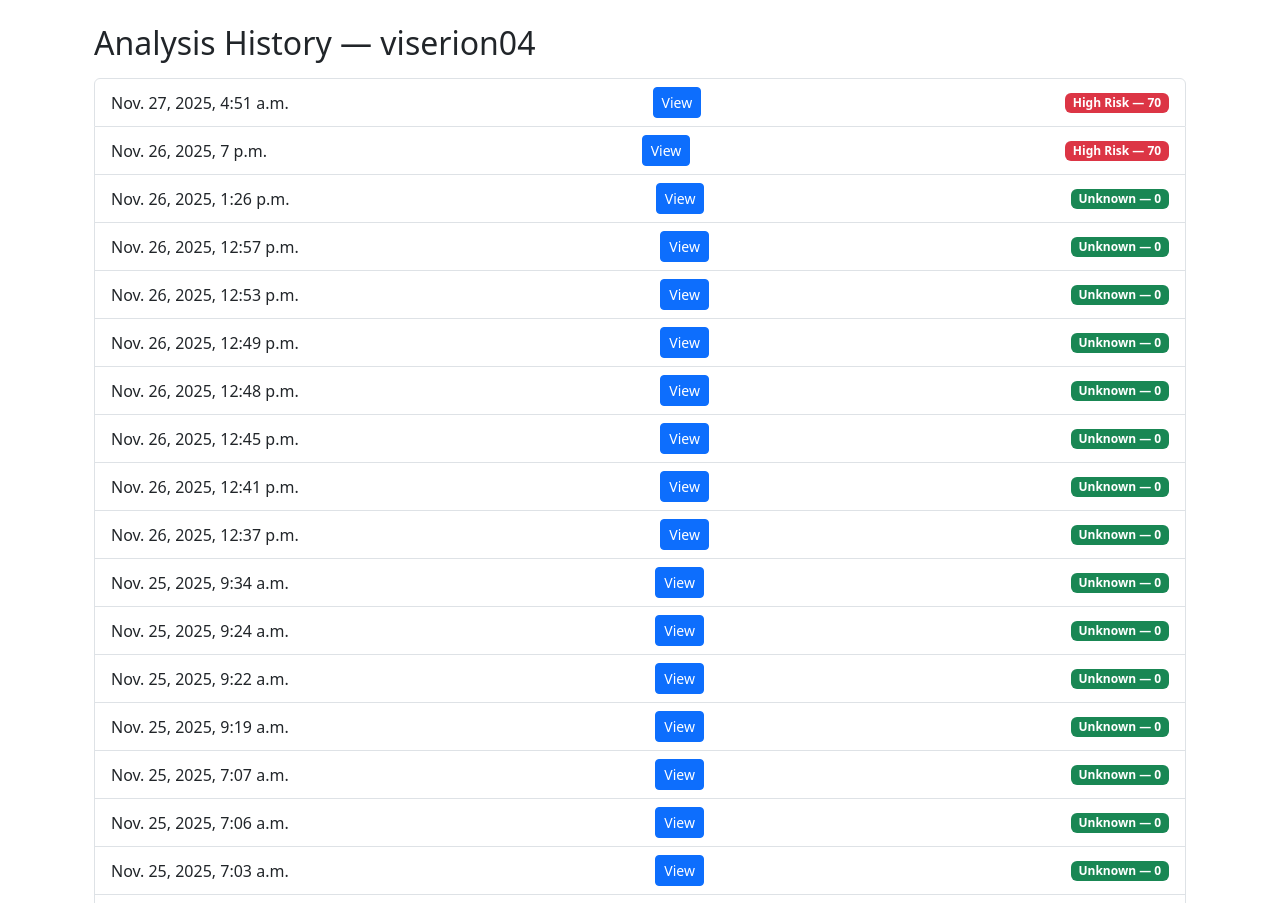
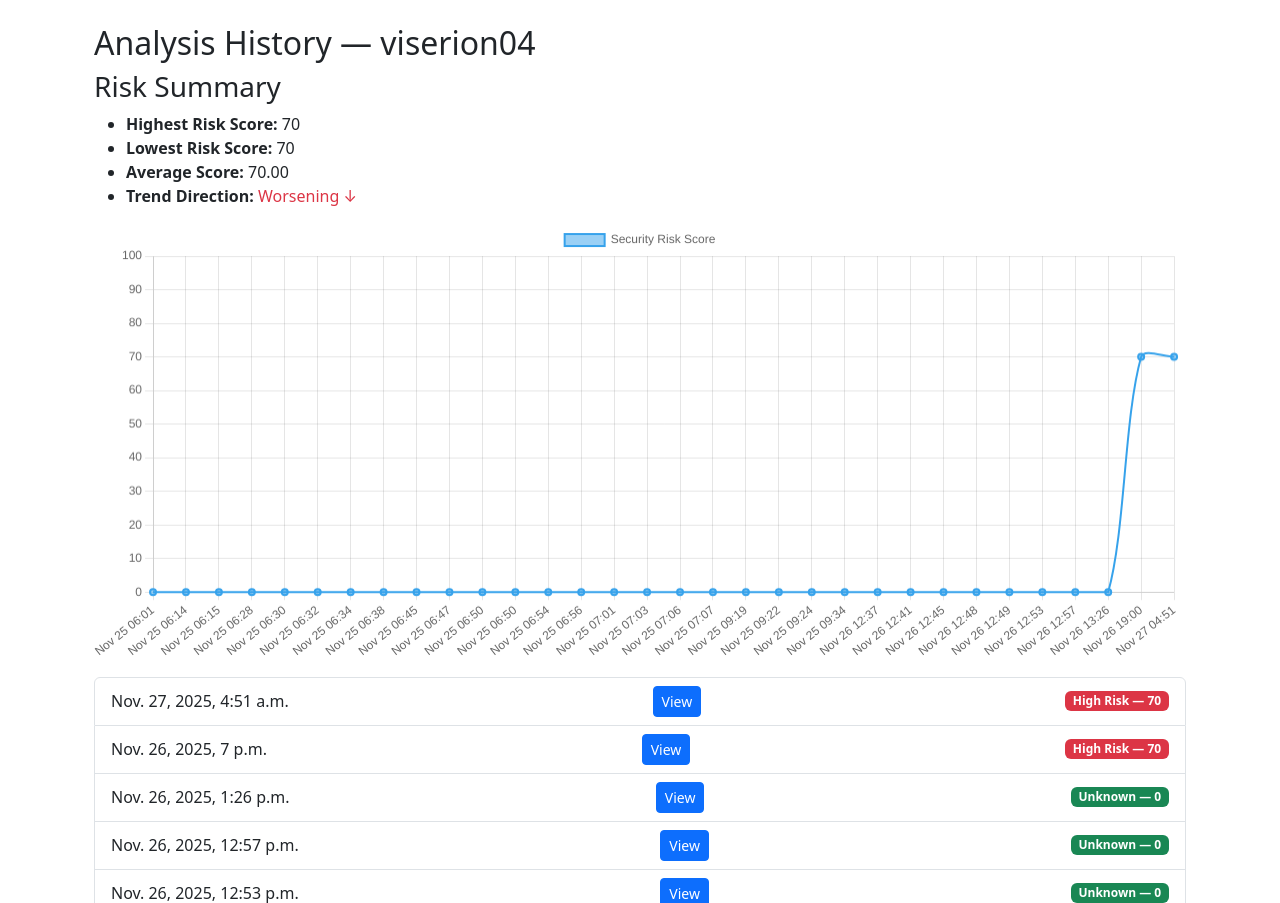
Before and after one commit to Donaljojo/PlaniX, a Django app: page /project/1/analysis/history/ in a window 1280 px wide. Shown: the part 50-953 px from the top of the page. Run offline with Django 5.2, Linux system fonts and the light colour scheme; a user stored in the database is signed in; data comes from the database, SQL or seed files in the repository; both versions use the stored data as it was after the commit.

```diff
--- a/core/templates/core/analysis_history.html
+++ b/core/templates/core/analysis_history.html
@@ -3,6 +3,22 @@
 {% block content %}
 <div class="container mt-4">
     <h2>Analysis History — {{ project.name }}</h2>
+
+    <h3>Risk Summary</h3>
+<ul>
+    <li><strong>Highest Risk Score:</strong> {{ trend.highest }}</li>
+    <li><strong>Lowest Risk Score:</strong> {{ trend.lowest }}</li>
+    <li><strong>Average Score:</strong> {{ trend.average|floatformat:2 }}</li>
+    <li>
+        <strong>Trend Direction:</strong>
+        {% if trend.improving %}
+            <span class="text-success">Improving ↑</span>
+        {% else %}
+            <span class="text-danger">Worsening ↓</span>
+        {% endif %}
+    </li>
+</ul>
+<canvas id="riskChart" height="120"></canvas>
 
     {% if analyses %}
         <ul class="list-group mt-3">
@@ -35,4 +51,44 @@
 
     <a href="{% url 'dashboard' %}" class="btn btn-secondary mt-3">Back</a>
 </div>
+
+<script src="https://cdn.jsdelivr.net/npm/chart.js"></script>
+<script>
+document.addEventListener("DOMContentLoaded", function () {
+
+    const labels = [
+        {% for a in analyses reversed %}
+            "{{ a.created_at|date:'M d H:i' }}",
+        {% endfor %}
+    ];
+
+    const scores = [
+        {% for a in analyses reversed %}
+            {{ a.security_score }},
+        {% endfor %}
+    ];
+
+    const ctx = document.getElementById('riskChart');
+
+    new Chart(ctx, {
+        type: 'line',
+        data: {
+            labels: labels,
+            datasets: [{
+                label: 'Security Risk Score',
+                data: scores,
+                borderWidth: 2,
+                tension: 0.3
+            }]
+        },
+        options: {
+            scales: {
+                y: { beginAtZero: true, max: 100 }
+            }
+        }
+    });
+});
+</script>
+
+
 {% endblock %}
--- a/core/views/analysis_views.py
+++ b/core/views/analysis_views.py
@@ -88,14 +88,23 @@ def view_analysis(request, analysis_id):
 def history_analysis(request, project_id):
     project = get_object_or_404(Project, id=project_id, user=request.user)
 
-    analyses = ProjectAnalysis.objects.filter(
-        project=project
-    ).order_by("-created_at")
+    analyses = ProjectAnalysis.objects.filter(project=project).order_by("-created_at")
+
+    scores = [a.security_score for a in analyses if a.security_score > 0]
+
+    trend_data = {
+        "highest": max(scores) if scores else 0,
+        "lowest": min(scores) if scores else 0,
+        "average": sum(scores)/len(scores) if scores else 0,
+        "improving": scores[-1] < scores[0] if len(scores) > 1 else False
+    }
 
     return render(request, "core/analysis_history.html", {
         "project": project,
-        "analyses": analyses
+        "analyses": analyses,
+        "trend": trend_data
     })
+
 
 @login_required
 def download_analysis_pdf(request, analysis_id):
--- a/planix/urls.py
+++ b/planix/urls.py
@@ -15,6 +15,7 @@ urlpatterns = [
     path("project/<int:project_id>/analysis/history/", history_analysis, name="analysis_history"),
     path("analysis/<int:analysis_id>/pdf/", download_analysis_pdf, name="download_analysis_pdf"),
 
+
     # Dashboard last (so it doesn't override other routes)
     path("", dashboard, name="dashboard"),
 ]
```
Also changed, not shown: db.sqlite3, 2 other files.
